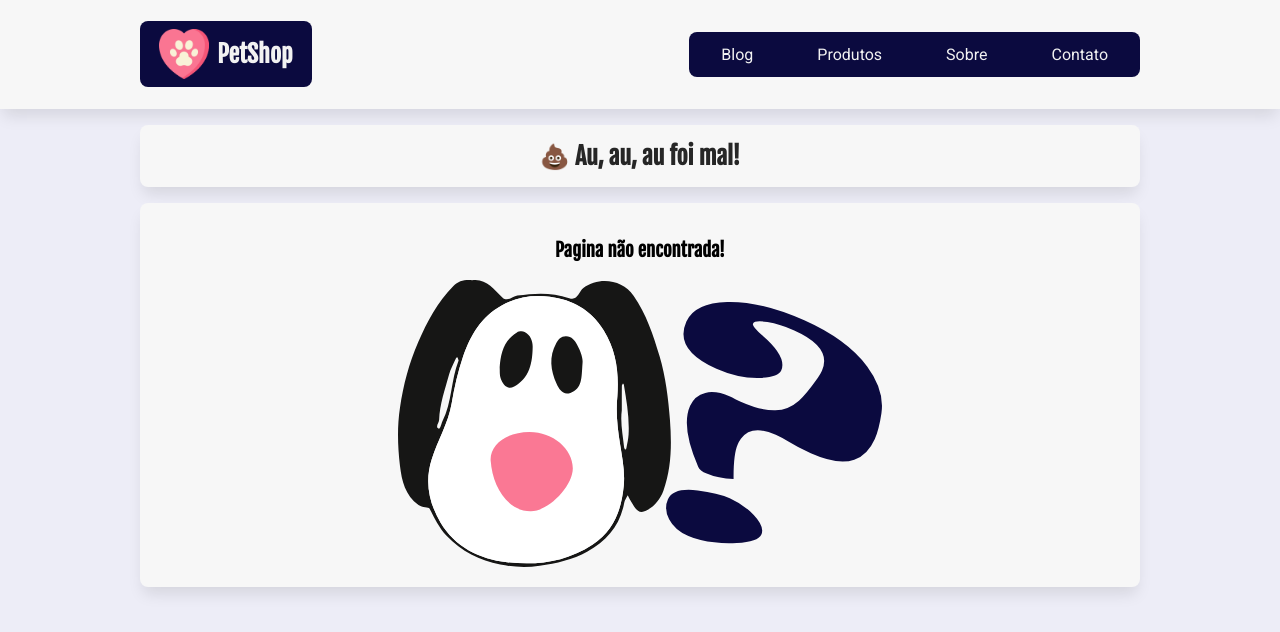
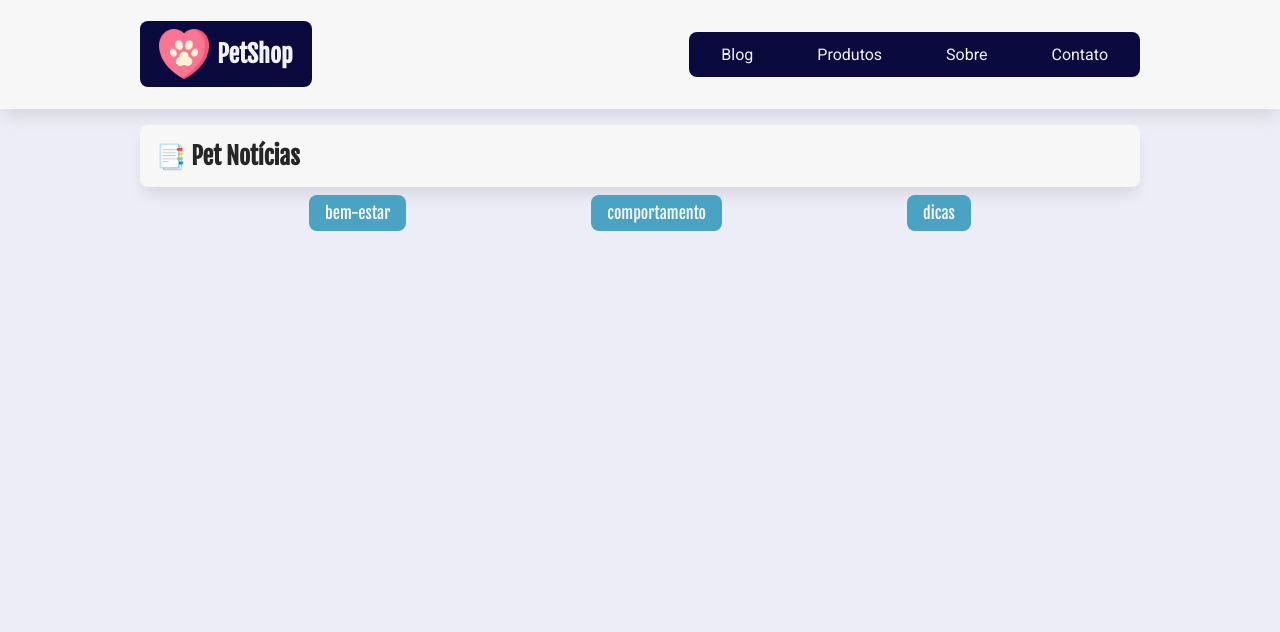
Before and after one commit to veronica-silva/petshop-veronica, a React (Create React App) app: page /categoria/1 in a window 1280 px wide. Shown: the top 632 px of the page. Built offline with nearby package versions, Linux system fonts and the light colour scheme; data requests are answered from the project's data file.

Commit message:
ACIONAMENTO DA CATEGORIA
trocando rota e páginas

```diff
--- a/db.json
+++ b/db.json
@@ -7,6 +7,10 @@
     {
       "id": 2,
       "nome": "comportamento"
+    },
+    {
+      "id": 3,
+      "nome": "dicas"
     }
   ],
   "posts": [
--- a/src/App.jsx
+++ b/src/App.jsx
@@ -6,6 +6,7 @@ import Sobre from "./pages/Sobre/Sobre";
 import Contato from "./pages/Contato/Contato";
 import Pagina404 from "./pages/Pagina404/Pagina404";
 import Post from "./pages/Post/Post";
+import Categoria from "./pages/Categoria/Categoria";
 const App = () => {
   return (
     <>
@@ -22,6 +23,9 @@ const App = () => {
             </Route>
             <Route path="/posts/:id">
               <Post />
+            </Route>
+            <Route exact path="/categoria/:nome">
+              <Categoria />
             </Route>
             <Route path="/produtos">
               <Produtos />
--- a/src/components/ListaCategorias/ListaCategorias.jsx
+++ b/src/components/ListaCategorias/ListaCategorias.jsx
@@ -28,7 +28,7 @@ const ListaCategorias = () => {
       <ul>
         {categorias.map(({ id, nome }) => (
           <li key={id} nome={nome}>
-            <Link to={`/categorias/${nome}`}>{nome}</Link>
+            <Link to={`/categoria/${nome}`}>{nome}</Link>
           </li>
         ))}
       </ul>
--- a/src/components/ListaCategorias/ListaCategorias.module.css
+++ b/src/components/ListaCategorias/ListaCategorias.module.css
@@ -7,6 +7,7 @@
   padding: 0;
   display: flex;
   justify-content: space-evenly;
+  flex-wrap: wrap;
 }
 
 .lista_categorias li {
--- /dev/null
+++ b/src/pages/Categoria/Categoria.jsx
@@ -0,0 +1,13 @@
+import ListaCategorias from "../../components/ListaCategorias/ListaCategorias";
+import estilos from "./Categoria.module.css";
+
+const Categoria = () => {
+  return (
+    <section>
+      <h2 className={estilos.titulo_secao}> Pet Notícias</h2>
+      <ListaCategorias />
+    </section>
+  );
+};
+
+export default Categoria;
--- /dev/null
+++ b/src/pages/Categoria/Categoria.module.css
@@ -0,0 +1,3 @@
+.titulo_secao::before {
+  content: "📑 ";
+}
```
